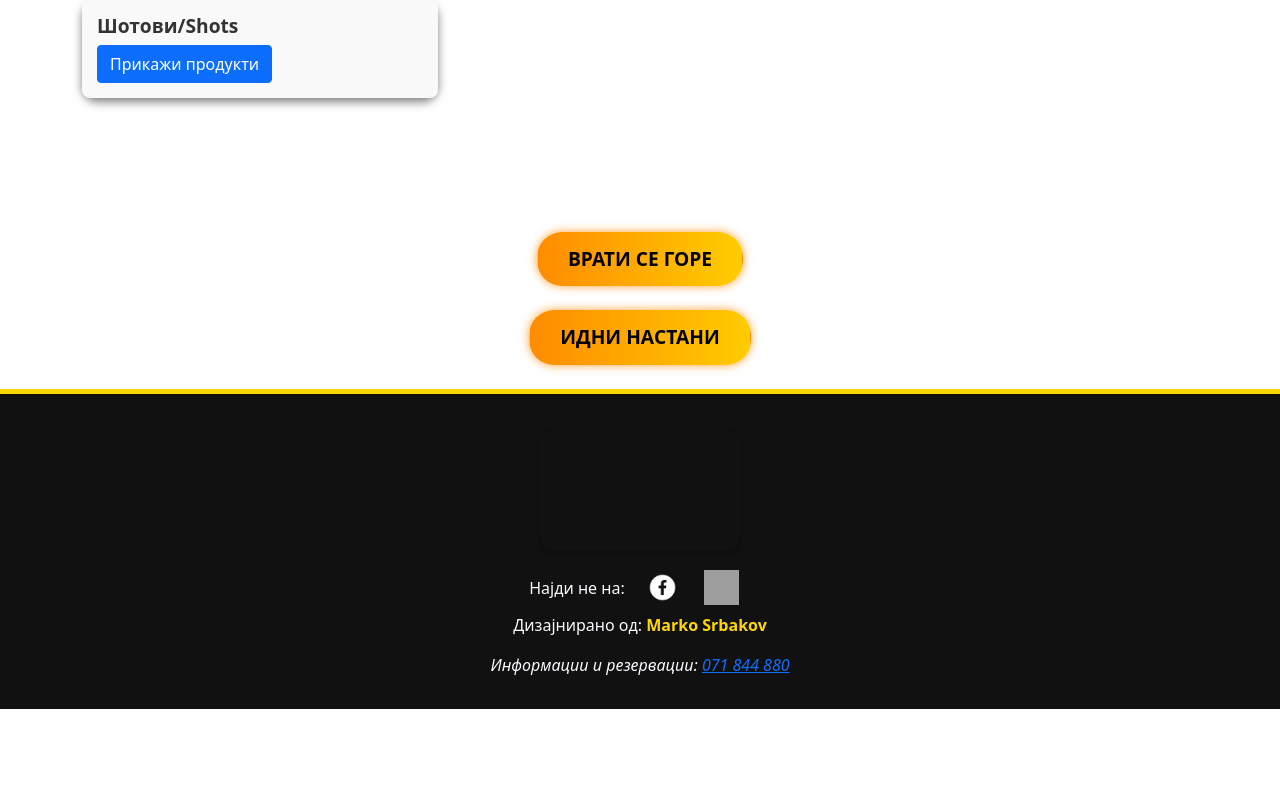
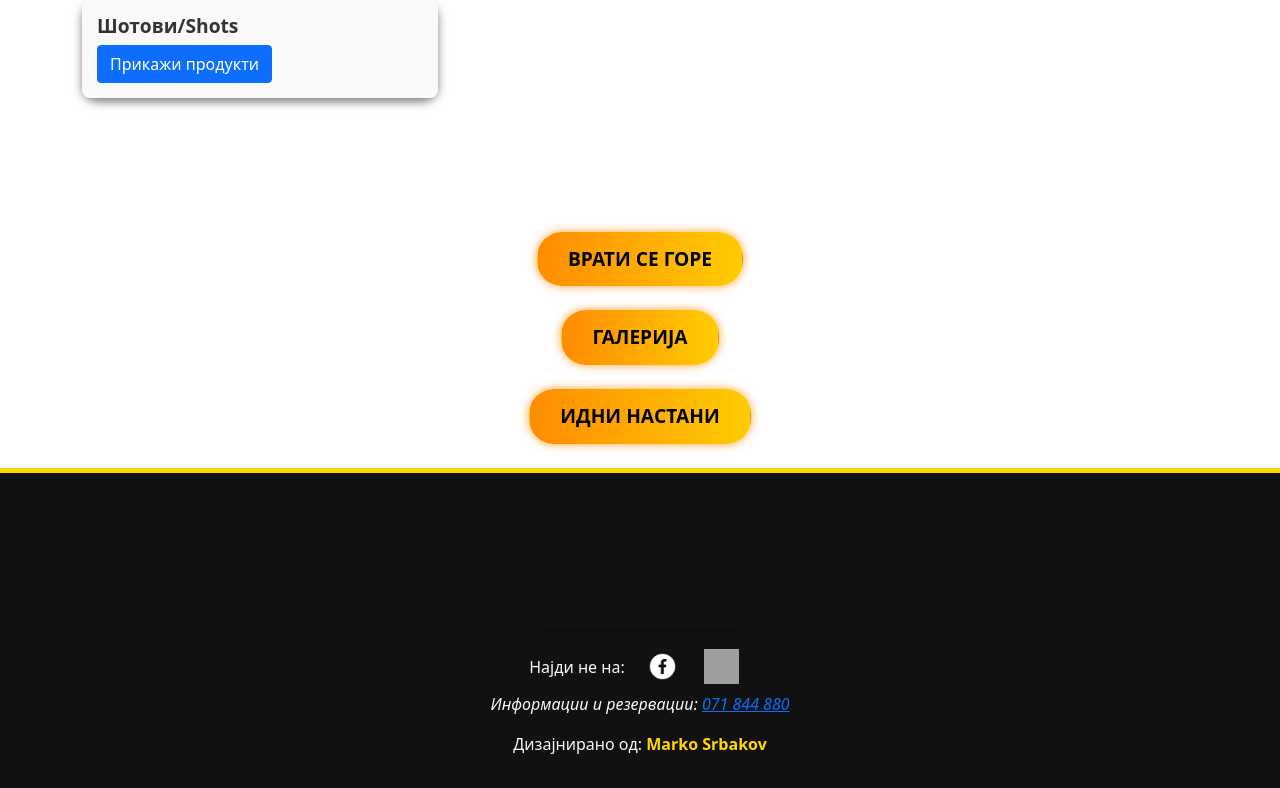
Before and after one commit to markosrbakov/GalacticCaffe, a Django app: page / in a window 1280 px wide. Shown: the part 1477-2265 px from the top of the page. Before the commit the page ends 2186 px from the top, so only its background shows below. Run offline with Django 5.2, Linux system fonts and the light colour scheme; data comes from the database, SQL or seed files in the repository; grey boxes are pictures that could not be loaded.

Commit message:
Update index.html

```diff
--- a/templates/index.html
+++ b/templates/index.html
@@ -299,6 +299,9 @@
     <button onclick="scrollToTop()" class="btn neon-button">Врати се горе</button>
 </div>
 <div class="text-center mb-4">
+    <a href="/gallery" class="btn neon-button">Галерија</a>
+</div>
+<div class="text-center mb-4">
     <a href="/events" class="btn neon-button">Идни Настани</a>
 </div>
 
@@ -322,14 +325,13 @@
         </a>
     </div>
 
+    <p class="mt-2" style="font-style: italic;">
+        Информации и резервации: <a href="tel:+38971844880">071 844 880</a>
+    </p>
     <p class="mt-2">Дизајнирано од:
         <a href="https://www.linkedin.com/in/marko-srbakov-a65b43235/" target="_blank" class="footer-link">
             Marko Srbakov
         </a>
-    </p>
-
-    <p class="mt-2" style="font-style: italic;">
-        Информации и резервации: <a href="tel:+38971844880">071 844 880</a>
     </p>
 </footer>
 
```
